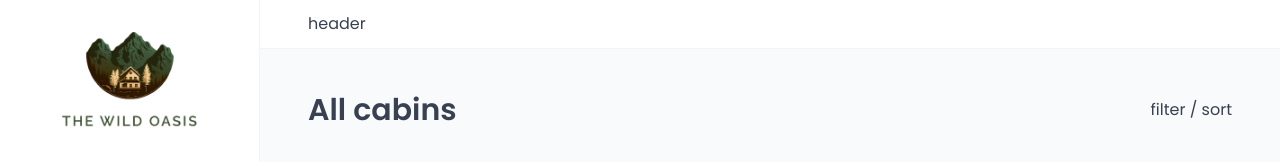
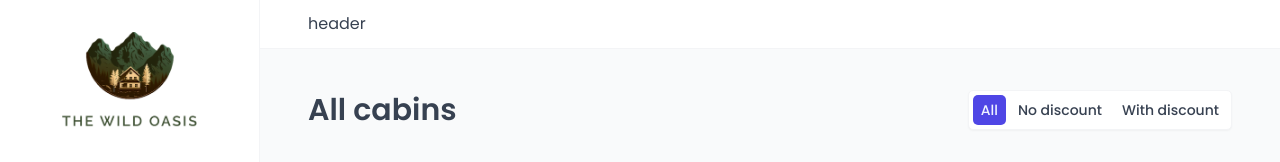
Before and after one commit to tanvirch0750/the-wild-oasis-react-typescript, a React (Vite) app: page /cabins in a window 1280 px wide. Shown: the top 162 px of the page. Built offline with nearby package versions, Linux system fonts and the light colour scheme; no server answers; the database is empty; a web font is replaced by a local one.

Commit message:
implemented client side cabin filtering

```diff
--- a/src/features/cabins/CabinTable.tsx
+++ b/src/features/cabins/CabinTable.tsx
@@ -1,3 +1,4 @@
+import { useSearchParams } from 'react-router-dom';
 import { useGetCabins } from '../../hooks/react-query/cabins/useGetCabins';
 import { ICabin } from '../../types/cabin';
 import Menus from '../../ui/Menus';
@@ -5,25 +6,22 @@ import Spinner from '../../ui/Spinner';
 import Table from '../../ui/Table';
 import CabinRow from './CabinRow';
 
-// const TableHeader = styled.header`
-//   display: grid;
-//   grid-template-columns: 0.6fr 1.8fr 2.2fr 1fr 1fr 1fr;
-//   column-gap: 2.4rem;
-//   align-items: center;
-
-//   background-color: var(--color-grey-50);
-//   border-bottom: 1px solid var(--color-grey-100);
-//   text-transform: uppercase;
-//   letter-spacing: 0.4px;
-//   font-weight: 600;
-//   color: var(--color-grey-600);
-//   padding: 1.6rem 2.4rem;
-// `;
-
 function CabinTable() {
   const { cabins, isLoading } = useGetCabins();
 
+  const [searchParams] = useSearchParams();
+
   if (isLoading) return <Spinner />;
+
+  const filterValue = searchParams.get('discount') || 'all';
+
+  let filterCabins;
+
+  if (filterValue === 'all') filterCabins = cabins;
+  if (filterValue === 'no-discount')
+    filterCabins = cabins?.filter((cabin) => cabin.discount === 0);
+  if (filterValue === 'with-discount')
+    filterCabins = cabins?.filter((cabin) => cabin.discount > 0);
 
   return (
     <Menus>
@@ -38,7 +36,7 @@ function CabinTable() {
         </Table.Header>
 
         <Table.Body
-          data={cabins as ICabin[]}
+          data={filterCabins as ICabin[]}
           render={(cabin: ICabin) => <CabinRow cabin={cabin} key={cabin.id} />}
         />
       </Table>
--- /dev/null
+++ b/src/features/cabins/CabineTableOperations.tsx
@@ -0,0 +1,19 @@
+import Filter from '../../ui/Filter';
+import TableOperations from '../../ui/TableOperations';
+
+function CabineTableOperations() {
+  return (
+    <TableOperations>
+      <Filter
+        filterField="discount"
+        options={[
+          { value: 'all', label: 'All' },
+          { value: 'no-discount', label: 'No discount' },
+          { value: 'with-discount', label: 'With discount' },
+        ]}
+      />
+    </TableOperations>
+  );
+}
+
+export default CabineTableOperations;
--- a/src/pages/Cabins.tsx
+++ b/src/pages/Cabins.tsx
@@ -1,5 +1,6 @@
 import AddCabin from '../features/cabins/AddCabin';
 import CabinTable from '../features/cabins/CabinTable';
+import CabineTableOperations from '../features/cabins/CabineTableOperations';
 import Heading from '../ui/Heading';
 import Row from '../ui/Row';
 
@@ -8,7 +9,7 @@ function Cabins() {
     <>
       <Row type="horizontal">
         <Heading as="h1">All cabins</Heading>
-        <p>filter / sort</p>
+        <CabineTableOperations />
       </Row>
 
       <Row>
--- a/src/ui/Filter.tsx
+++ b/src/ui/Filter.tsx
@@ -1,5 +1,12 @@
-/* eslint-disable @typescript-eslint/no-unsafe-return */
+import { useSearchParams } from 'react-router-dom';
 import styled, { css } from 'styled-components';
+
+// Define CSS variables as TypeScript variables
+
+// Define prop types for the FilterButton component
+interface FilterButtonProps {
+  active?: boolean;
+}
 
 const StyledFilter = styled.div`
   border: 1px solid var(--color-grey-100);
@@ -11,7 +18,7 @@ const StyledFilter = styled.div`
   gap: 0.4rem;
 `;
 
-const FilterButton = styled.button`
+const FilterButton = styled.button<FilterButtonProps>`
   background-color: var(--color-grey-0);
   border: none;
 
@@ -34,3 +41,34 @@ const FilterButton = styled.button`
     color: var(--color-brand-50);
   }
 `;
+
+type IFilterType = {
+  filterField: string;
+  options: { value: string; label: string }[];
+};
+
+function Filter({ filterField, options }: IFilterType) {
+  const [searchParams, setSearchParams] = useSearchParams();
+  const currentFilter = searchParams.get(filterField) || options[0].value;
+
+  function handleClick(value: string) {
+    searchParams.set(filterField, value);
+    setSearchParams(searchParams);
+  }
+
+  return (
+    <StyledFilter>
+      {options?.map((option) => (
+        <FilterButton
+          key={option.value}
+          onClick={() => handleClick(option.value)}
+          active={option.value === currentFilter}
+        >
+          {option.label}
+        </FilterButton>
+      ))}
+    </StyledFilter>
+  );
+}
+
+export default Filter;
```
